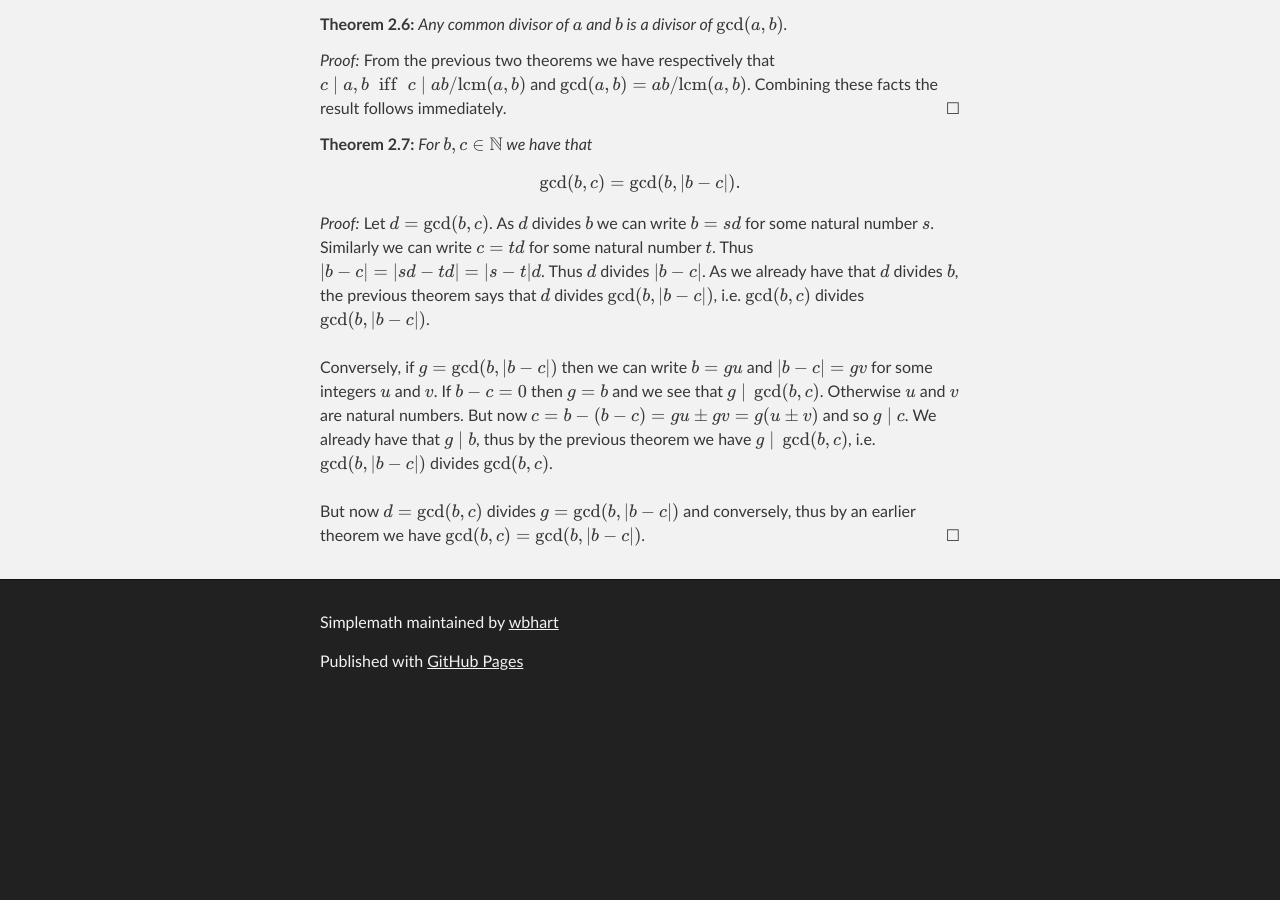
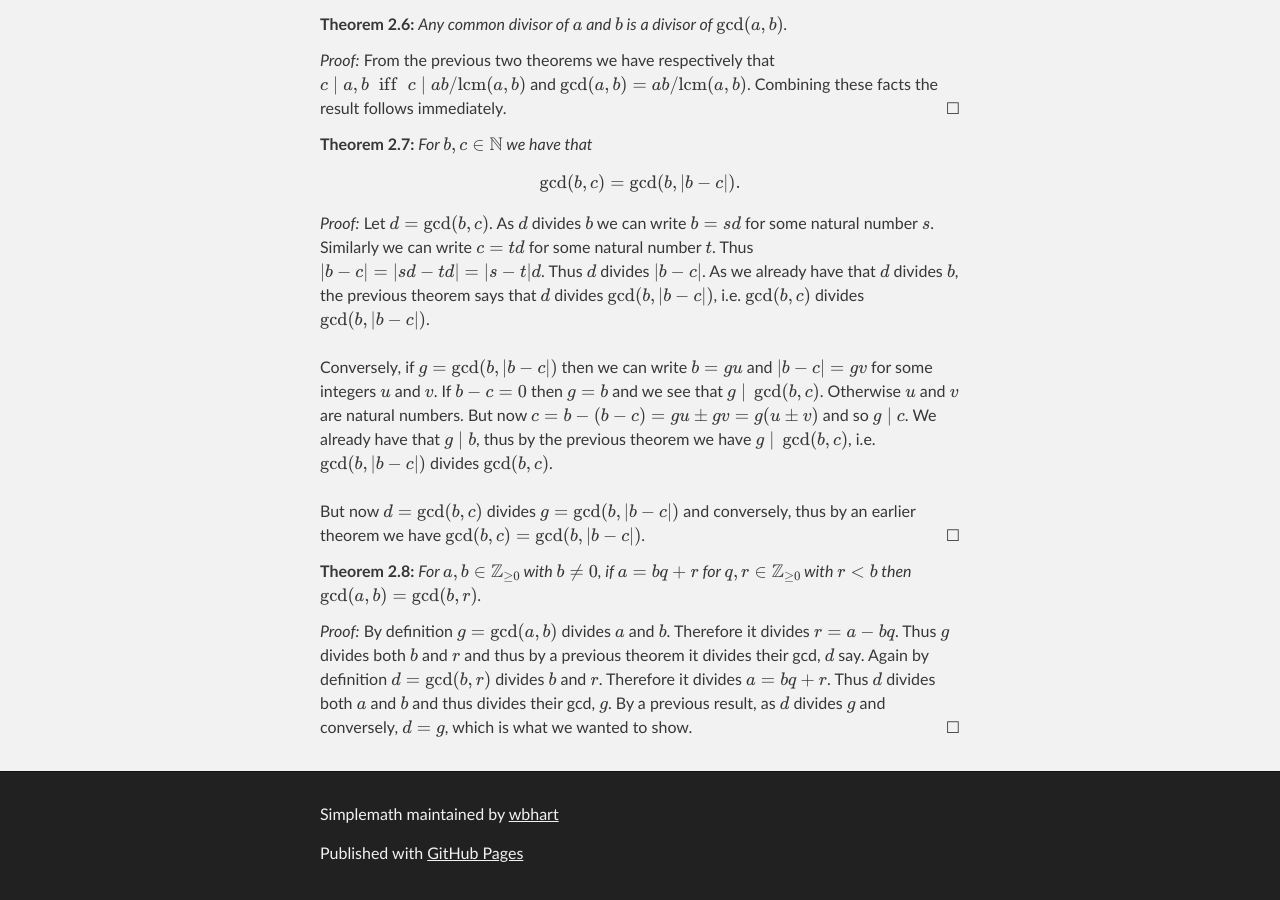
Before and after one commit to wbhart/SimpleMath, a Jekyll site: the page built from test.html, in a window 1280 px wide and 900 px high, scrolled down 1980 px. Built offline with Jekyll 4.4.1, drawn with Linux system fonts in a browser that asks for light colours; formulas are drawn with MathJax 3; before the commit the page ends 2688 px from its top, so only the background shows below that.

Commit message:
Update test.html

```diff
--- a/test.html
+++ b/test.html
@@ -132,3 +132,16 @@ thus by the previous theorem we have \(g \;|\; \gcd(b, c)\), i.e. \(\gcd(b, |b -
 But now \(d = \gcd(b, c)\) divides \(g = \gcd(b, |b - c|)\) and conversely, thus by an earlier theorem we have
 \(\gcd(b, c) = \gcd(b, |b - c|)\).
 </proof>
+
+<theorem> For \(a, b \in \mathbb{Z}_{\geq 0}\) with \(b \neq 0\), if \(a = bq + r\) for \(q, r \in \mathbb{Z}_{\geq 0}\)
+with \(r < b\) then \(\gcd(a, b) = \gcd(b, r)\).
+</theorem>
+
+<proof> By definition \(g = \gcd(a, b)\) divides \(a\) and \(b\). Therefore it divides \(r = a - bq\). Thus \(g\) divides
+both \(b\) and \(r\) and thus by a previous theorem it divides their gcd, \(d\) say.
+
+Again by definition \(d = \gcd(b, r)\) divides \(b\) and \(r\). Therefore it divides \(a = bq + r\). Thus \(d\) divides
+both \(a\) and \(b\) and thus divides their gcd, \(g\).
+
+By a previous result, as \(d\) divides \(g\) and conversely, \(d = g\), which is what we wanted to show.
+</proof>
```
